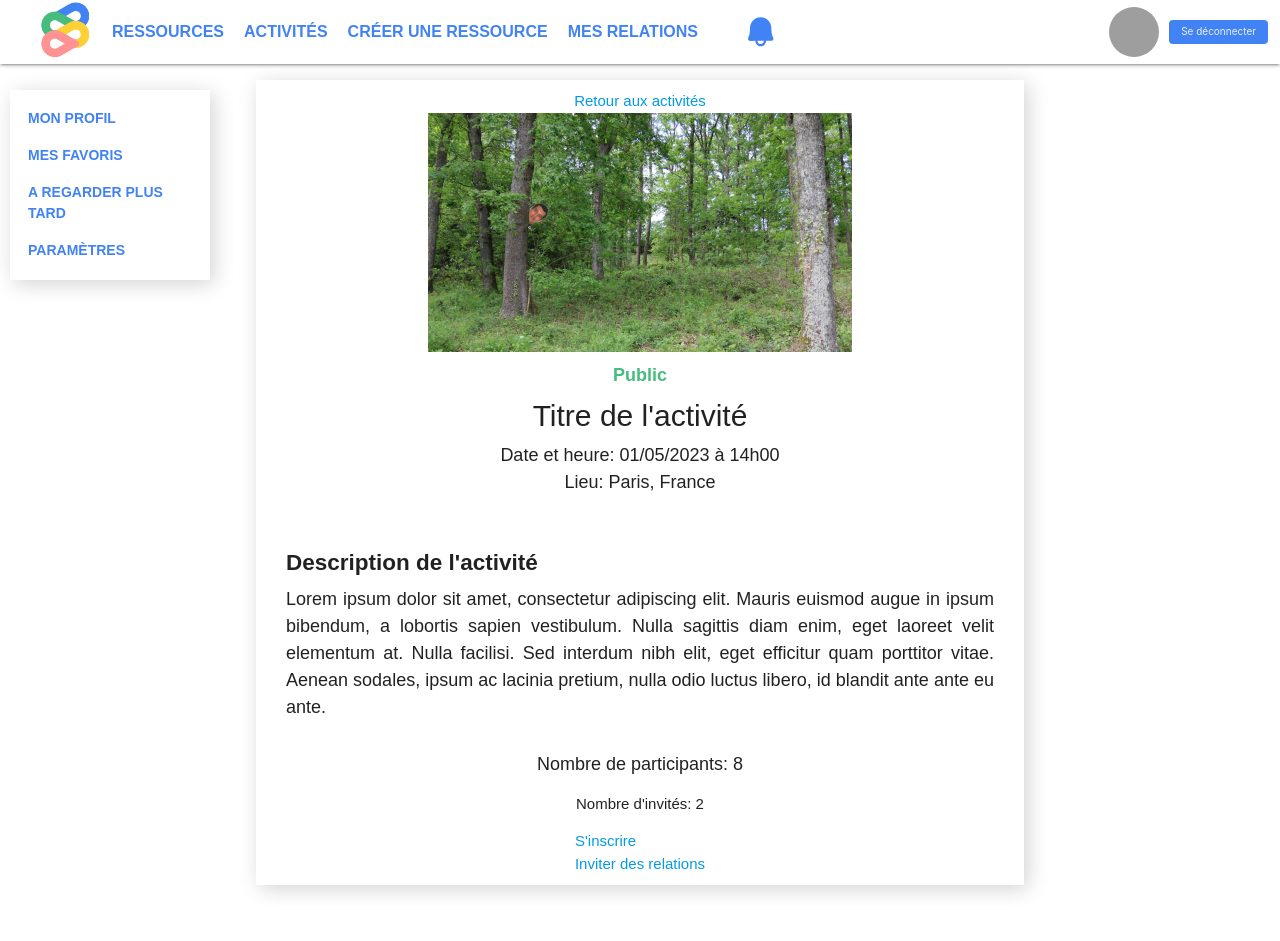
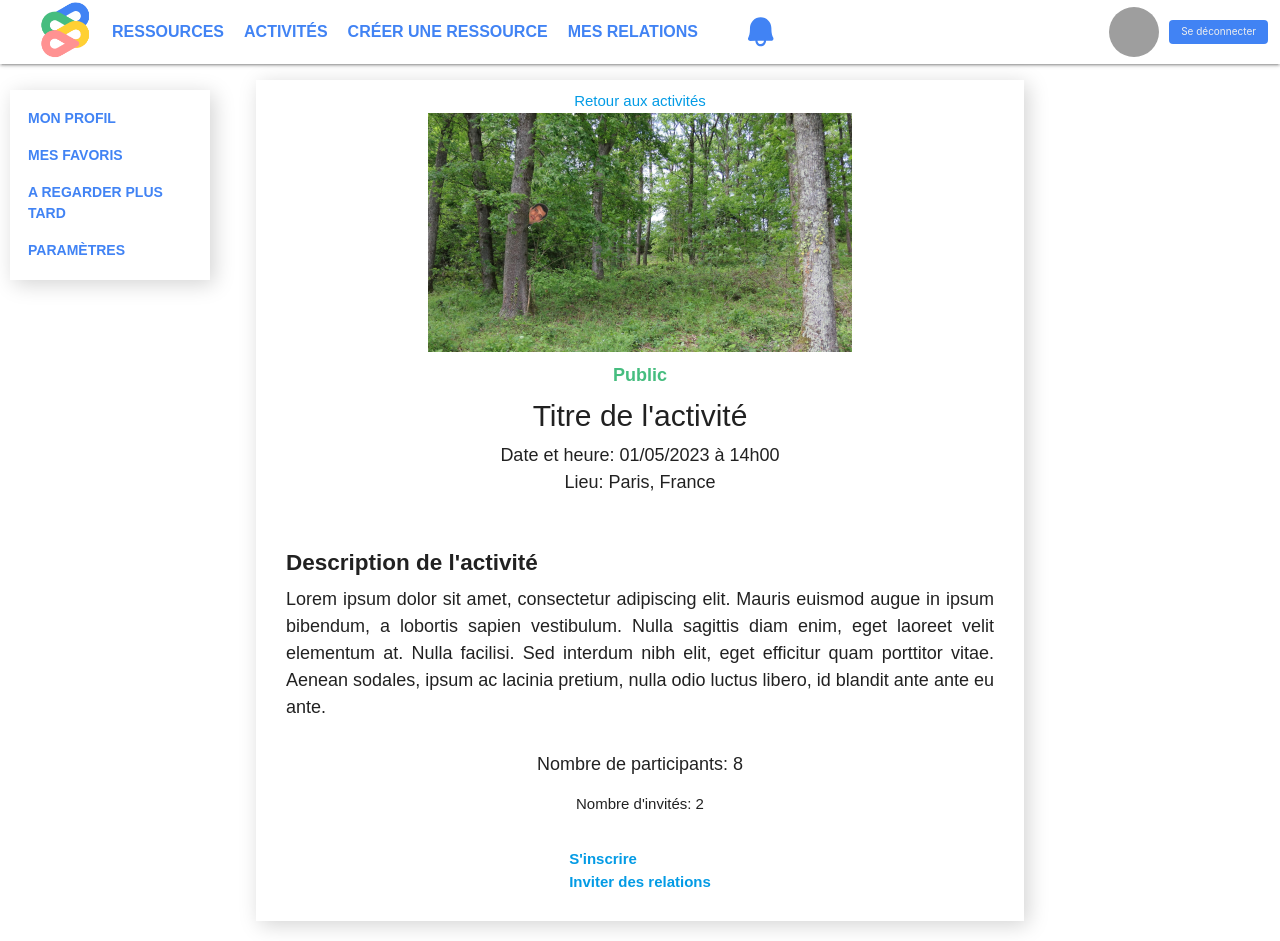
Before and after one commit to Pierrick2/res-rel-web-react, a React (Create React App) app: page /activite-unique in a window 1280 px wide. Before the commit the page ends 905 px from the top, so only its background shows below. Built offline with nearby package versions, Linux system fonts and the light colour scheme; grey boxes are pictures that could not be loaded; the HTML template or start-up script is replaced by a standard one.

Commit message:
activité unique et scss

```diff
--- a/src/components/Activites/ActiviteUnique.jsx
+++ b/src/components/Activites/ActiviteUnique.jsx
@@ -27,11 +27,14 @@ export default function ActiviteUnique() {
       <div>
         <p>Nombre d'invités: 2</p>
       </div>
-      <div className="inscription-button">
-        <Link to="http://localhost:3000/activites">S'inscrire</Link>
-        <div>
-          <Link to="http://localhost:3000/relations">Inviter des relations</Link>
+      <div className='activity-buttons'>
+      <div className="btn-inscription">
+        <a href="http://localhost:3000/activites">S'inscrire</a>
         </div>
+        <div className='btn-invitations'>
+          <a href="http://localhost:3000/relations">Inviter des relations</a>
+          </div>
+
       </div>
     </div>
   );
--- a/src/styles/ActiviteUnique.scss
+++ b/src/styles/ActiviteUnique.scss
@@ -68,4 +68,33 @@
         margin: 0;
       }
     }
+    .activity-buttons {
+      display: flex;
+      justify-content: space-between;
+
+
+        display: inline-block;
+        padding: 8px 12px;
+        border-radius: 5px;
+        text-decoration: none;
+        color: #fff;
+        font-weight: bold;
+        margin: 10px;
+
+        &.btn-inscription {
+          background-color: #46bd7f;
+
+        &:hover {
+          background-color: #2b754f;
+        }
+      }
+        &.btn-invitations {
+          background-color: #ffd034;
+          transition: all 0.3s ease-in-out;
+        &:hover {
+          background-color: #a88921;
+          transition: all 0.3s ease-in-out;
+        }
+      }
+    }
   }
--- a/src/styles/Relations.scss
+++ b/src/styles/Relations.scss
@@ -105,6 +105,9 @@
         }
       }
     }
+    .statistiques-relations {
+      display: none;
+    }
   }
 
   @media only screen and (max-width: 768px) {
@@ -137,9 +140,12 @@
   .statistiques-relations {
     text-align: center;
     box-sizing: border-box;
-  margin: auto;
+    margin: 20px;
     padding: 5px 3px;
     box-shadow: lightgray 4px 4px 20px;
     flex-basis: calc(33.33% - 1.6em);
     width: 200px;
+    position: fixed;
+    top: 70px;
+    right: 20px;
   }
```
Lines whose indentation alone changed are shown as unchanged.
